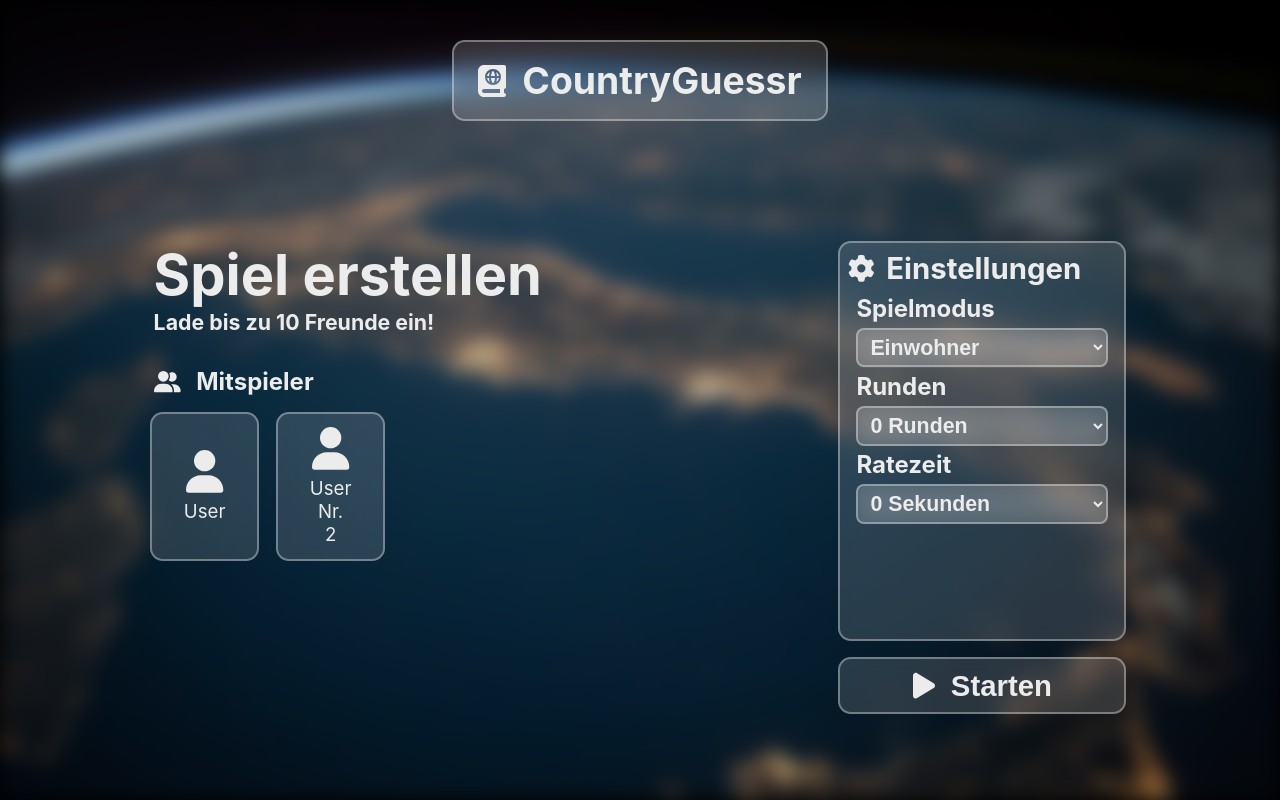
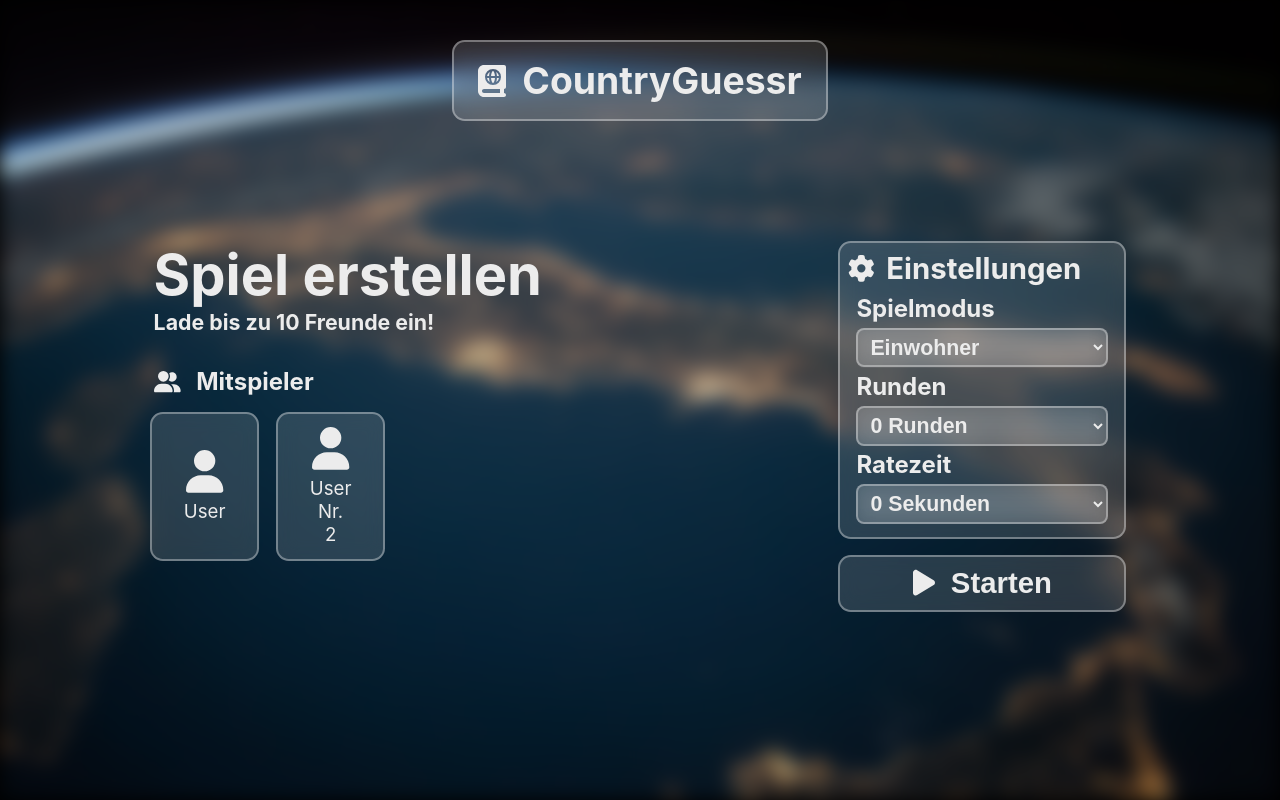
Before and after one commit to gnmyt/CountryGuessr, a React (Vite) app in the folder webui/: page / in a window 1280 px wide. Both pictures are taken after a click on the element "Raum erstellen". Built offline with nearby package versions, Linux system fonts and the light colour scheme.

Commit message:
Removed the settings-area class from the GameCreation styles.sass

```diff
--- a/webui/src/pages/GameCreation/styles.sass
+++ b/webui/src/pages/GameCreation/styles.sass
@@ -16,10 +16,6 @@
   flex-wrap: wrap
   gap: 16vw
 
-.settings-area
-  width: 18rem
-  height: 25rem
-
 .start-btn
   margin-top: 1rem
   width: 100%
```
